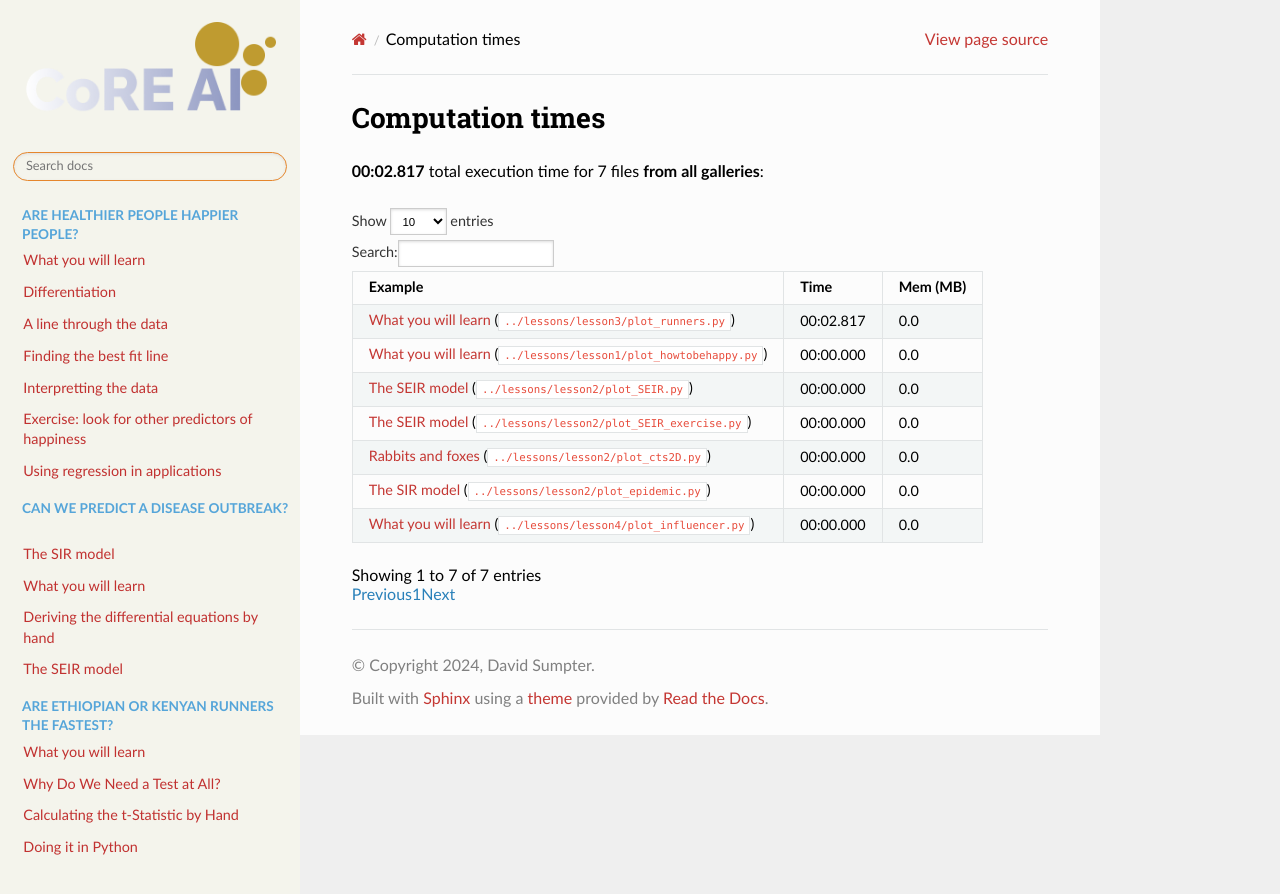
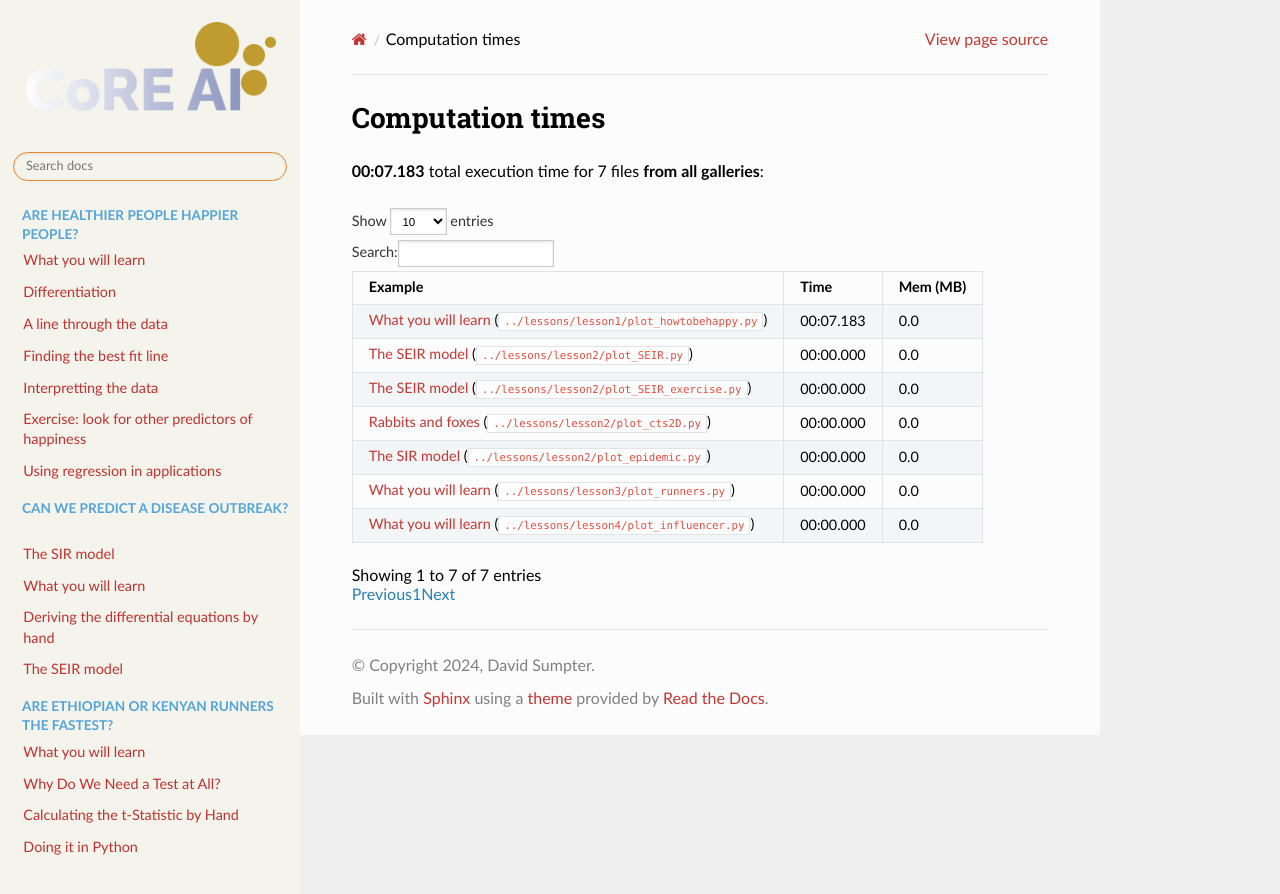
Before and after one commit to AfricaEuropeCoreAI/Kujenga, a Sphinx documentation site: the page built from course/source/sg_execution_times.rst, in a window 1280 px wide. Shown: the top 894 px of the page. Built offline with Sphinx 7.4.7 and the Read the Docs theme 3.1.0, drawn with Linux system fonts in a browser that asks for light colours; a script that is not in the unit is left out.

```diff
--- a/course/source/gallery/lesson1/sg_execution_times.rst
+++ b/course/source/gallery/lesson1/sg_execution_times.rst
@@ -6,7 +6,7 @@
 
 Computation times
 =================
-**00:07.686** total execution time for 1 file **from gallery/lesson1**:
+**00:07.183** total execution time for 1 file **from gallery/lesson1**:
 
 .. container::
 
@@ -33,5 +33,5 @@ Computation times
      - Time
      - Mem (MB)
    * - :ref:`sphx_glr_gallery_lesson1_plot_howtobehappy.py` (``plot_howtobehappy.py``)
-     - 00:07.686
+     - 00:07.183
      - 0.0
--- a/course/source/sg_execution_times.rst
+++ b/course/source/sg_execution_times.rst
@@ -6,7 +6,7 @@
 
 Computation times
 =================
-**00:02.817** total execution time for 7 files **from all galleries**:
+**00:07.183** total execution time for 7 files **from all galleries**:
 
 .. container::
 
@@ -32,11 +32,8 @@ Computation times
    * - Example
      - Time
      - Mem (MB)
-   * - :ref:`sphx_glr_gallery_lesson3_plot_runners.py` (``../lessons/lesson3/plot_runners.py``)
-     - 00:02.817
-     - 0.0
    * - :ref:`sphx_glr_gallery_lesson1_plot_howtobehappy.py` (``../lessons/lesson1/plot_howtobehappy.py``)
-     - 00:00.000
+     - 00:07.183
      - 0.0
    * - :ref:`sphx_glr_gallery_lesson2_plot_SEIR.py` (``../lessons/lesson2/plot_SEIR.py``)
      - 00:00.000
```
Also changed, not shown: other parts of course/source/sg_execution_times.rst (+3 -0 lines), course/source/gallery/lesson1/plot_howtobehappy.py (+8 -2 lines), course/source/gallery/lesson1/plot_howtobehappy.rst (+16 -10 lines), course/source/gallery/lesson1/plot_howtobehappy.ipynb, 5 other files.
